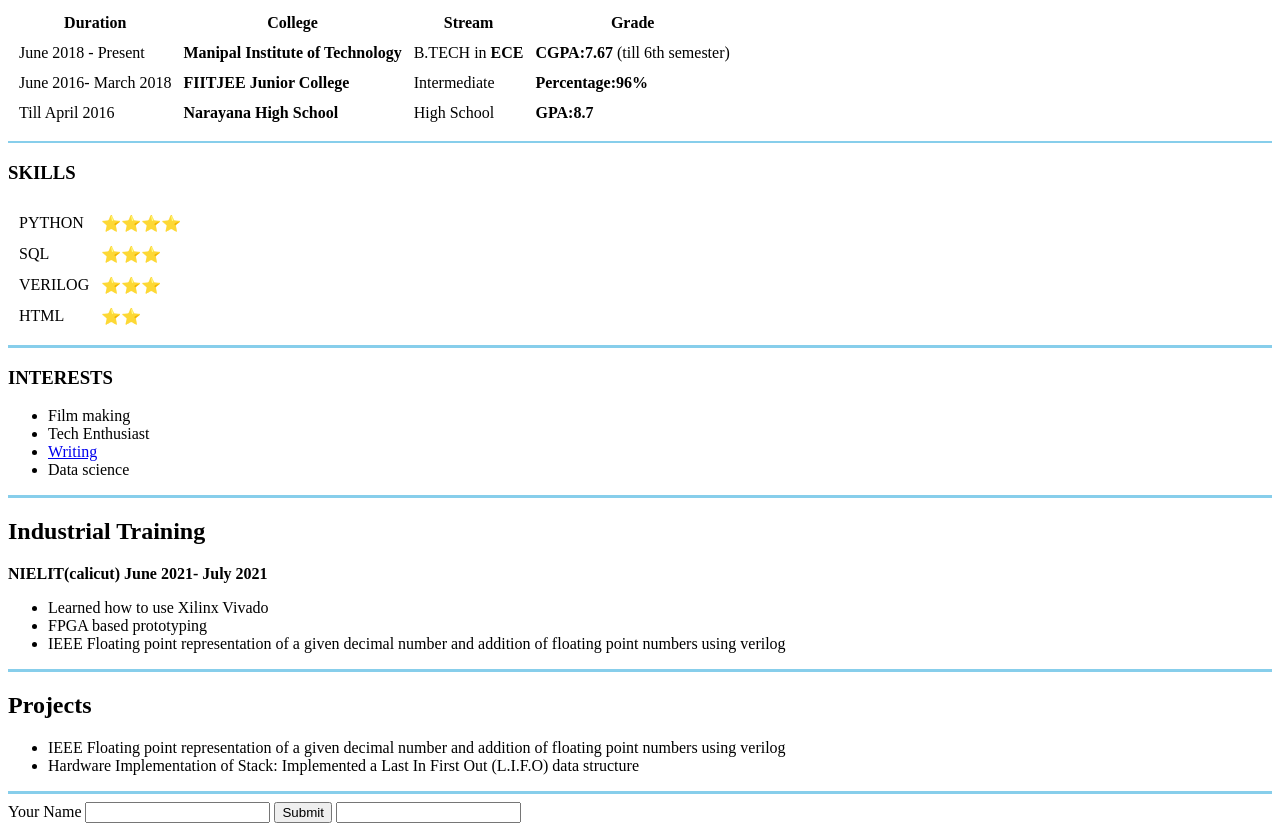
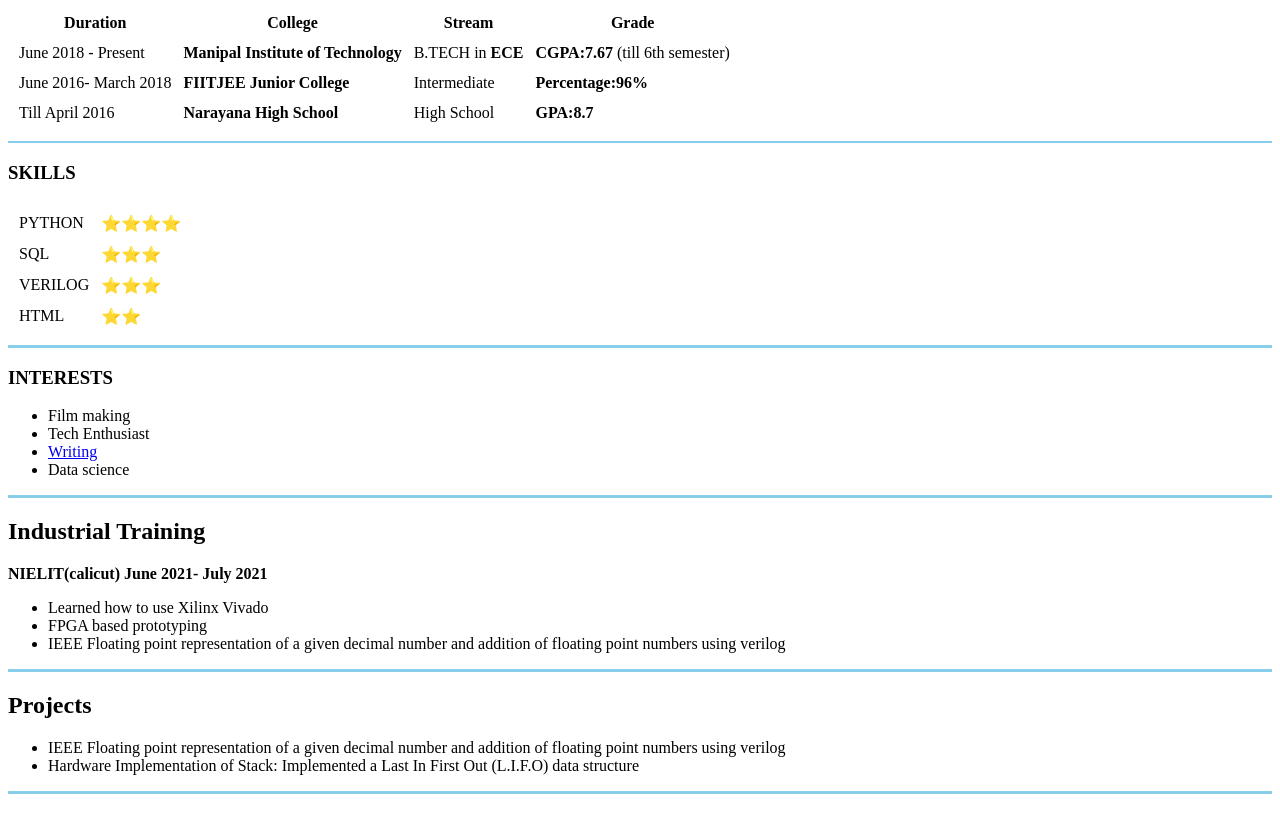
Before and after one commit to JASWANTvemulapalli/CV, a plain HTML site: page index.html in a window 1280 px wide. Shown: the part 727-1558 px from the top of the page. After the commit the page ends 1529 px from the top, so only its background shows below. Drawn offline with Linux system fonts and the light colour scheme.

Commit message:
removed form

```diff
--- a/index.html
+++ b/index.html
@@ -158,11 +158,7 @@
     </li>
   </ul>
   <hr size='3' noshade color='Skyblue'>
-<form class="" action="index.html" method="post">
-  <label for="">Your Name</label>
-  <input type="text" name="" value="">
-  <input type="submit" name="">
-  <input type="password" name="" value="">
+
 
 </form>
 </body>
```
